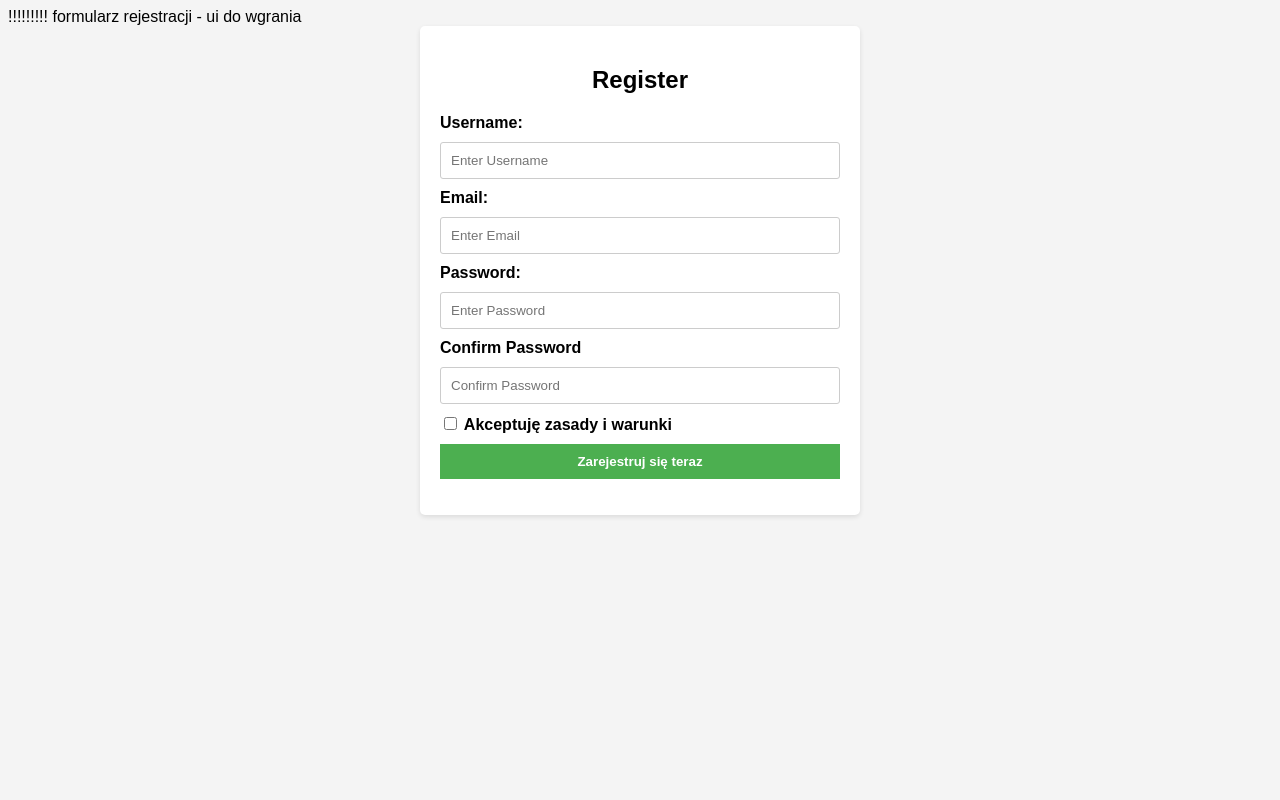
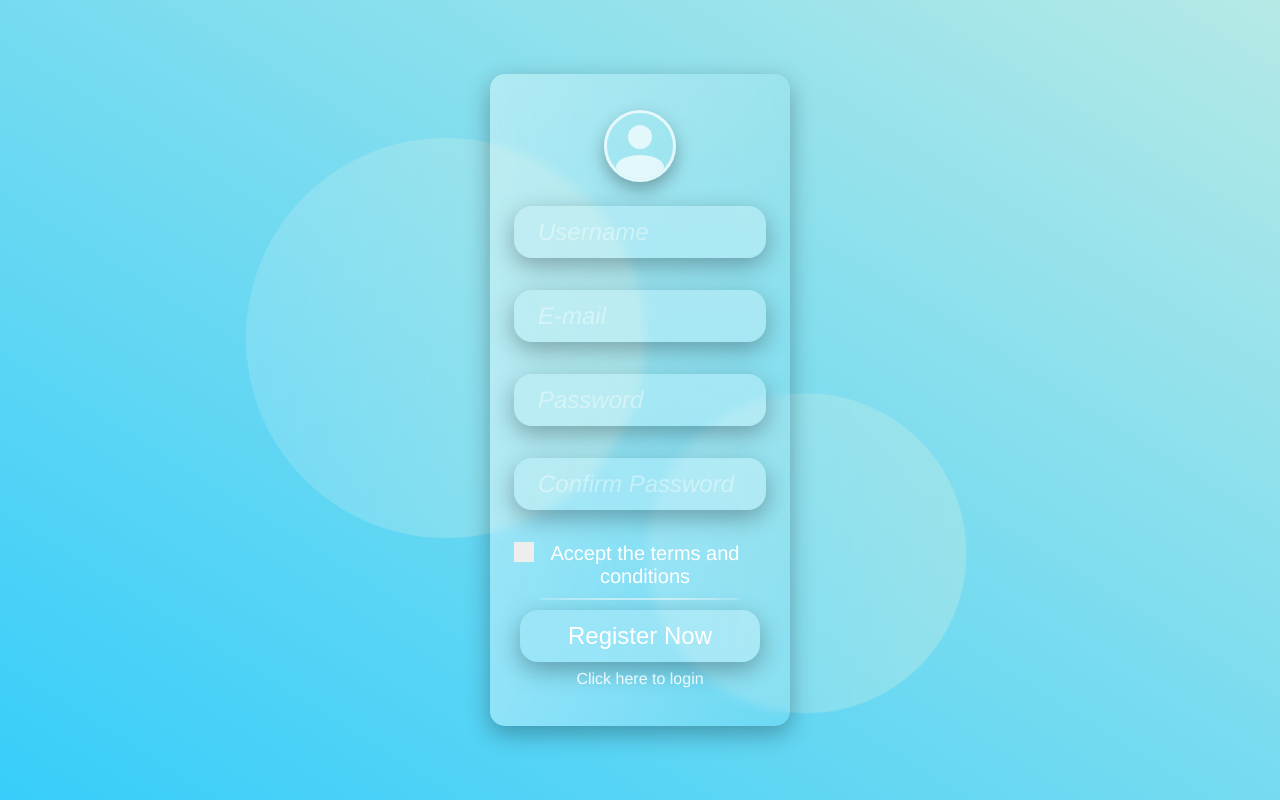
Before and after one commit to Adis000n/projekt_konkurs, a PHP site: page /register.php in a window 1280 px wide. Run offline with PHP 8.4, Linux system fonts and the light colour scheme.

Commit message:
Rejestracja

```diff
--- a/login_styles.css
+++ b/login_styles.css
@@ -234,3 +234,63 @@ body {
         transform: translate(-50vw, -30vw);
     }
 }
+
+.container {
+    display: block;
+    position: relative;
+    padding-left: 10px;
+    margin-bottom: 0px;
+    cursor: pointer;
+    font-size: 20px;
+    -webkit-user-select: none;
+    -moz-user-select: none;
+    -ms-user-select: none;
+    user-select: none;
+  }
+
+  .container input {
+    position: absolute;
+    opacity: 0;
+    cursor: pointer;
+    height: 0;
+    width: 0;
+  }
+
+  .checkmark {
+    position: absolute;
+    top: 0;
+    left: 0;
+    height: 20px;
+    width: 20px;
+    background-color: #eee;
+  }
+
+  .container:hover input ~ .checkmark {
+    background-color: #ccc;
+  }
+
+  .container input:checked ~ .checkmark {
+    background-color: #2196F3;
+  }
+
+  .checkmark:after {
+    content: "";
+    position: absolute;
+    display: none;
+  }
+
+  .container input:checked ~ .checkmark:after {
+    display: block;
+  }
+
+  .container .checkmark:after {
+    left: 9px;
+    top: 5px;
+    width: 5px;
+    height: 10px;
+    border: solid white;
+    border-width: 0 3px 3px 0;
+    -webkit-transform: rotate(45deg);
+    -ms-transform: rotate(45deg);
+    transform: rotate(45deg);
+  }
--- a/register.php
+++ b/register.php
@@ -1,4 +1,3 @@
-!!!!!!!!! formularz rejestracji - ui do wgrania
 <?php
  session_start();
  if(isset($_POST['email']))
@@ -109,62 +108,24 @@
 <!DOCTYPE html>
 <html>
 <head>
+  <meta charset="UTF-8" />
+  <meta http-equiv="X-UA-Compatible" content="IE=edge" />
+  <meta name="viewport" content="width=device-width, initial-scale=1.0" />
+  <link rel="stylesheet" href="login_styles.css" />
   <title>Register Site</title>
-  <style>
-    body {
-      font-family: Arial, sans-serif;
-      background-color: #f4f4f4;
-    }
-    .container {
-      max-width: 400px;
-      margin: 0 auto;
-      padding: 20px;
-      background-color: #fff;
-      border-radius: 5px;
-      box-shadow: 0 2px 5px rgba(0, 0, 0, 0.1);
-    }
-    .container h2 {
-      text-align: center;
-    }
-    .container label, .container input[type="text"], .container input[type="password"], .container button {
-      display: block;
-      width: 100%;
-      margin-bottom: 10px;
-    }
-    .container label {
-      font-weight: bold;
-    }
-    .container input[type="text"], .container input[type="password"] {
-      padding: 10px;
-      border-radius: 3px;
-      border: 1px solid #ccc;
-    }
-    .container button {
-      padding: 10px;
-      background-color: #4CAF50;
-      color: #fff;
-      border: none;
-      cursor: pointer;
-      font-weight: bold;
-    }
-    .container button:hover {
-      background-color: #45a049;
-    }
-    .error
-    {
-      color: red;
-      margin-top: 10px;
-      margin-bottom: 10px;
-    }
-  </style>
 </head>
 <body>
-  <div class="container">
-    <h2>Register</h2>
-    <form method="post">
-      <label for="username">Username:</label>
-      <input type="text" id="username" name="username" placeholder="Enter Username">
-
+  <body>
+    <div class="bg" aria-hidden="true">
+      <div class="bg__dot"></div>
+      <div class="bg__dot"></div>
+    </div>
+    <form class="form">
+      <div class="form__icon" aria-hidden="true"></div>
+      <div class="form__input-container">
+        <input aria-label="User" class="form__input" type="text" id="username" name="username" placeholder=" " required>
+        <label class="form__input-label" for="user">Username</label>
+      </div>
       <?php
         if(isset($_SESSION['error_username']))
         {
@@ -172,9 +133,10 @@
           unset($_SESSION['error_username']);
         }
       ?>
-
-      <label for="email">Email:</label>
-      <input type="text" id="email" name="email" placeholder="Enter Email">
+      <div class="form__input-container">
+        <input aria-label="E-mail" class="form__input" type="text" id="email" name="email" placeholder=" " required>
+        <label class="form__input-label" for="email">E-mail</label>
+      </div>
 
       <?php
         if(isset($_SESSION['error_email']))
@@ -183,10 +145,10 @@
           unset($_SESSION['error_email']);
         }
       ?>
-
-      <label for="password">Password:</label>
-      <input type="password" id="password" name="password" placeholder="Enter Password">
-
+      <div class="form__input-container">
+        <input aria-label="Password" class="form__input" type="password" id="password" name="password" placeholder=" " required>
+        <label class="form__input-label" for="password">Password</label>
+      </div>
       <?php
         if(isset($_SESSION['error_password']))
         {
@@ -194,14 +156,14 @@
           unset($_SESSION['error_password']);
         }
       ?>
-
-      <label for="confirm password">Confirm Password</label>
-      <input type="password" id="confirm password" name="confirm password" placeholder="Confirm Password">
-
-      <label>
-        <input type="checkbox" name="rules"/> Akceptuję zasady i warunki
+      <div class="form__input-container">
+        <input aria-label="Confirm Password" class="form__input" type="password" id="confirm password" name="confirm password" placeholder=" " required>
+        <label class="form__input-label" for="confirm password">Confirm Password</label>
+      </div>
+      <label class="container">
+        <input class="checkbox" type="checkbox" name="rules"> Accept the terms and conditions
+        <span class="checkmark"></span>
       </label>
-
       <?php
         if(isset($_SESSION['error_rules']))
         {
@@ -209,9 +171,9 @@
           unset($_SESSION['error_rules']);
         }
       ?>
-
-      <button type="submit">Zarejestruj się teraz</button>
+       <div class="form__spacer"></div>
+      <button class="form__button" type="submit">Register Now</button>
+      <a href="login.php" class="form__register-text"><br>Click here to login</a>
     </form>
-  </div>
 </body>
 </html>
```
